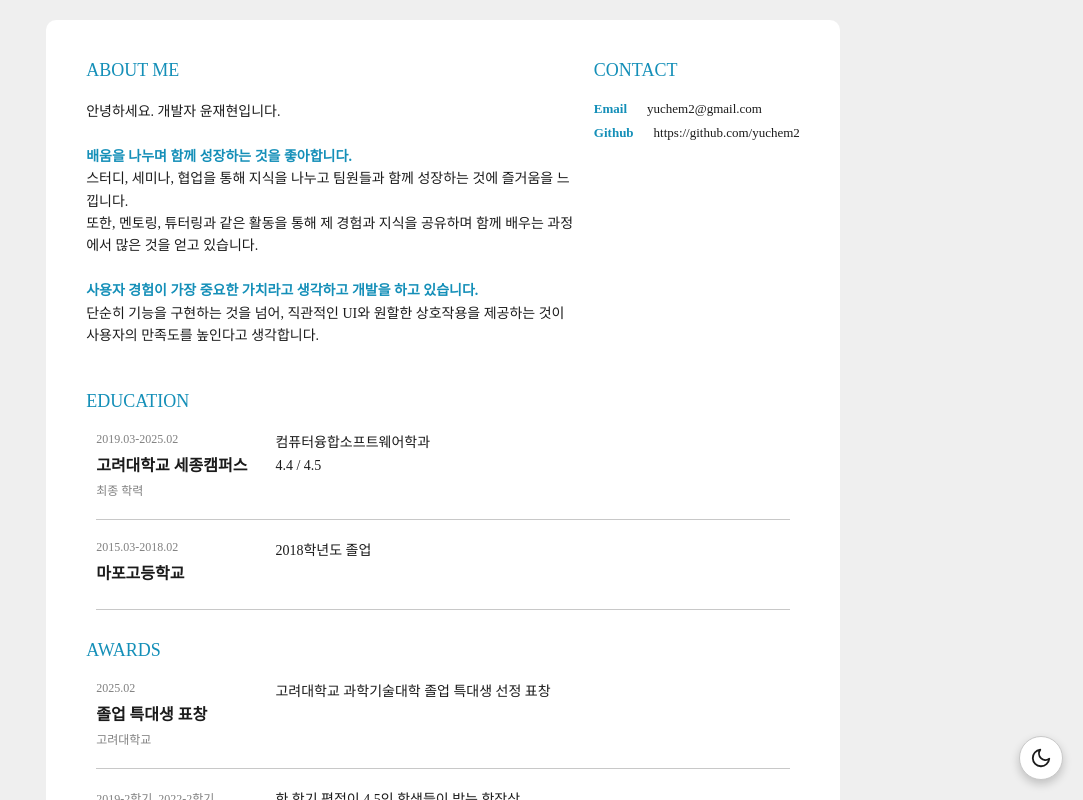
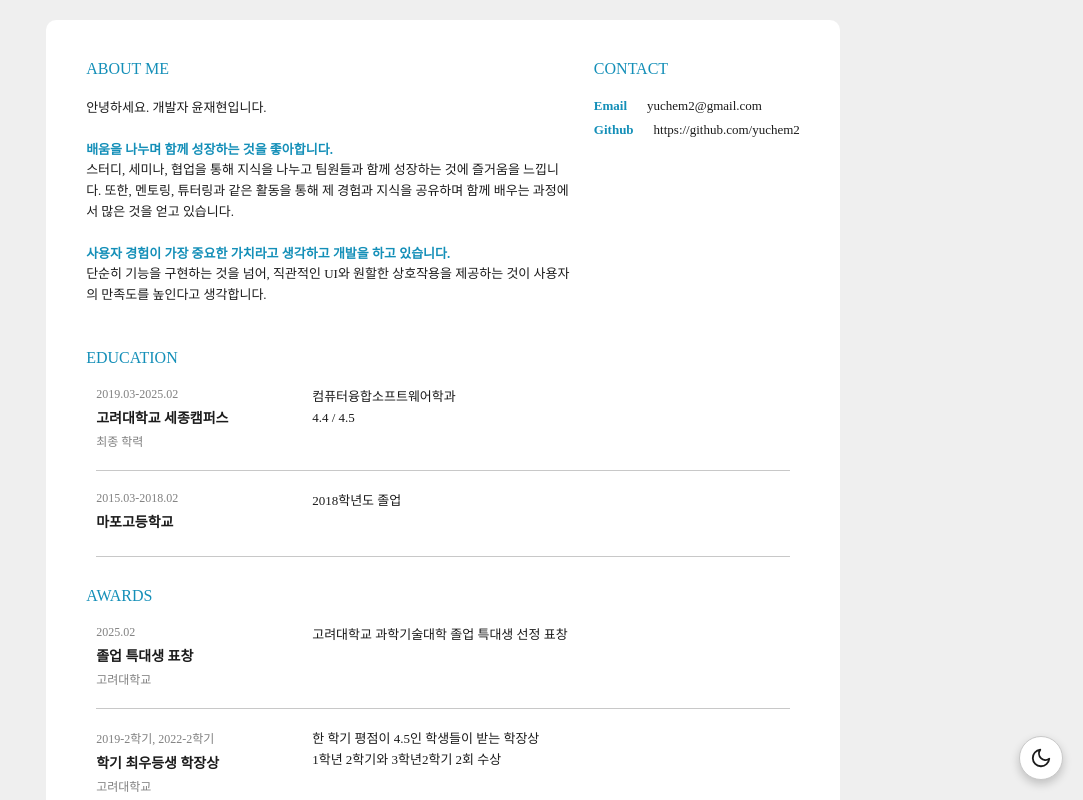
Before and after one commit to yuchem2/profile, a React (Create React App) app: page /resume in a window 1280 px wide. Shown: the top 800 px of the page, without its empty margins (197-1280 px from the left). Built offline with nearby package versions, Linux system fonts and the light colour scheme; a web font is replaced by a local one.

Commit message:
refactor: change text and layout style

```diff
--- a/src/App.css
+++ b/src/App.css
@@ -69,8 +69,8 @@
   font-size: var(--font-size-h4);
   font-weight: normal;
   line-height: 1.6;
-  overflow-wrap: break-word;
-  white-space: break-spaces;
+  word-wrap: break-word;
+  white-space: pre-line;
   color: var(--text-color);
   vertical-align: text-top;
   margin-block-start: 0;
--- a/src/component/profileItem.css
+++ b/src/component/profileItem.css
@@ -9,18 +9,17 @@
   @media(max-width: 768px) {
     flex-direction: column;
   }
+}
 
-  & > p {
-    color: var(--text-color);
-    width: 100%;
-  }
+.profile-item .profile-paragraph {
+  width: 100%;
 }
 
 .profile-item-header {
   display: flex;
   flex-direction: column;
   gap: 0.5rem;
-  width: 30%;
+  width: 40%;
   @media(max-width: 768px) {
     width: 100%;
   }
--- a/src/document/abstact.js
+++ b/src/document/abstact.js
@@ -6,8 +6,8 @@ export default function Abstract() {
         안녕하세요. 개발자 윤재현입니다. <br />
         <br />
         <span className="highlight">배움을 나누며 함께 성장하는 것을 좋아합니다.</span> <br />
-        스터디, 세미나, 협업을 통해 지식을 나누고 팀원들과 함께 성장하는 것에 즐거움을 느낍니다. <br />
-        또한, 멘토링, 튜터링과 같은 활동을 통해 제 경험과 지식을 공유하며 함께 배우는 과정에서 많은 것을 얻고 있습니다. <br />
+        스터디, 세미나, 협업을 통해 지식을 나누고 팀원들과 함께 성장하는 것에 즐거움을 느낍니다. 또한, 멘토링, 튜터링과 같은 활동을 통해 제 경험과
+        지식을 공유하며 함께 배우는 과정에서 많은 것을 얻고 있습니다. <br />
         <br />
         <span className="highlight">사용자 경험이 가장 중요한 가치라고 생각하고 개발을 하고 있습니다.</span> <br />
         단순히 기능을 구현하는 것을 넘어, 직관적인 UI와 원할한 상호작용을 제공하는 것이 사용자의 만족도를 높인다고 생각합니다.
--- a/src/index.css
+++ b/src/index.css
@@ -43,10 +43,10 @@
   --secondary-background-color: #efefef;
   --code-background-color: #282c34;
 
-  --font-size-h1: 3.2rem;
-  --font-size-h2: 1.8rem;
-  --font-size-h3: 1.6rem;
-  --font-size-h4: 1.4rem;
+  --font-size-h1: 3rem;
+  --font-size-h2: 1.6rem;
+  --font-size-h3: 1.4rem;
+  --font-size-h4: 1.3rem;
   --font-size-h5: 1.3rem;
   --font-size-h6: 1.2rem;
   --font-size-p: 1rem;
--- a/src/index.js
+++ b/src/index.js
@@ -1,6 +1,7 @@
 import React from 'react';
 import ReactDOM from 'react-dom/client';
 import './index.css';
+import './print.css';
 import App from './App';
 import reportWebVitals from './reportWebVitals';
 
--- a/src/pages/portfolio.js
+++ b/src/pages/portfolio.js
@@ -1,21 +1,15 @@
-import Skill from '../document/skills';
-import Abstract from '../document/abstact';
 import { GithubIcon, NotionIcon } from '../component/icon/logo';
 
 export default function Portfolio() {
   return (
     <div className="profile">
-      <Abstract />
-      <Skill />
-      <div className="profile-block">
-        <span className="profile-header">PROJECTS</span>
       <div className="project-main">
         <div className="project-block">
           <span className="project-header">Hailor</span>
           <div className="project-content">
             <p>
-                블레이버스 MVP 개발 해커톤 출품 프로젝트입니다. 창업팀의 아이템(헤어스타일 컨설팅 예약 서비스)를 MVP로 개발을 진행하였습니다.
-                헤어스타일 컨설팅을 받고자 하는 고객들이 원하는 디자이너를 찾아 예약을 하고, 결제를 진행할 수 있는 서비스입니다.
+              블레이버스 MVP 개발 해커톤 출품 프로젝트입니다. 창업팀의 아이템(헤어스타일 컨설팅 예약 서비스)를 MVP로 개발을 진행하였습니다. 헤어스타일
+              컨설팅을 받고자 하는 고객들이 원하는 디자이너를 찾아 예약을 하고, 결제를 진행할 수 있는 서비스입니다.
             </p>
             <div className="project-links">
               <a href="https://github.com/MVPHotSix/Hailor-FE" target="_blank" rel="noreferrer">
@@ -384,6 +378,5 @@ export default function Portfolio() {
         </div>
       </div>
     </div>
-    </div>
   );
 }
--- a/src/pages/resume.js
+++ b/src/pages/resume.js
@@ -9,6 +9,7 @@ import Skill from '../document/skills';
 export default function Resume() {
   return (
     <div className="profile">
+      <div className="a4-page">
         <div className="profile-container">
           <Abstract />
           <div className="contact-block">
@@ -20,6 +21,7 @@ export default function Resume() {
           </div>
         </div>
         <Education />
+      </div>
       <Awards />
       <Skill />
       <Project />
--- /dev/null
+++ b/src/print.css
@@ -0,0 +1,41 @@
+.a4-page {
+  display: flex;
+  flex-direction: column;
+  width: 100%;
+  gap: 3rem;
+}
+
+@media print {
+  @page {
+    size: A4;
+    margin: 0;
+  }
+
+  * {
+    box-sizing: border-box;
+  }
+
+  body {
+    margin: 0;
+    -webkit-print-color-adjust: exact;
+    print-color-adjust: exact;
+  }
+
+  .a4-page {
+    width: 210mm;
+    min-height: 297mm;
+    padding: 20mm;
+    margin: 0 auto;
+    background: white;
+    page-break-after: always;
+  }
+
+  .a4-page:last-child {
+    page-break-after: auto;
+  }
+
+  /* Hide elements not needed for print */
+  #theme-toggle {
+    display: none !important;
+  }
+}
```
Lines whose indentation alone changed are shown as unchanged.
